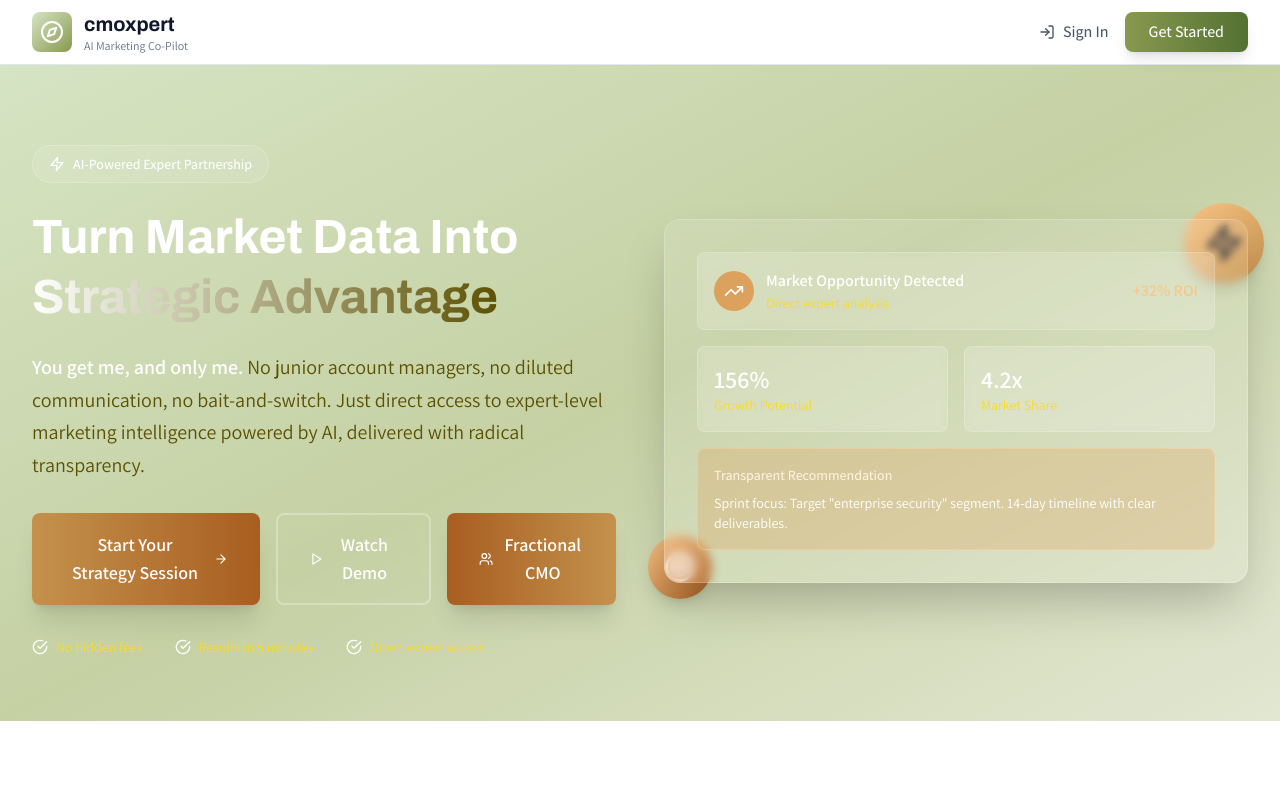
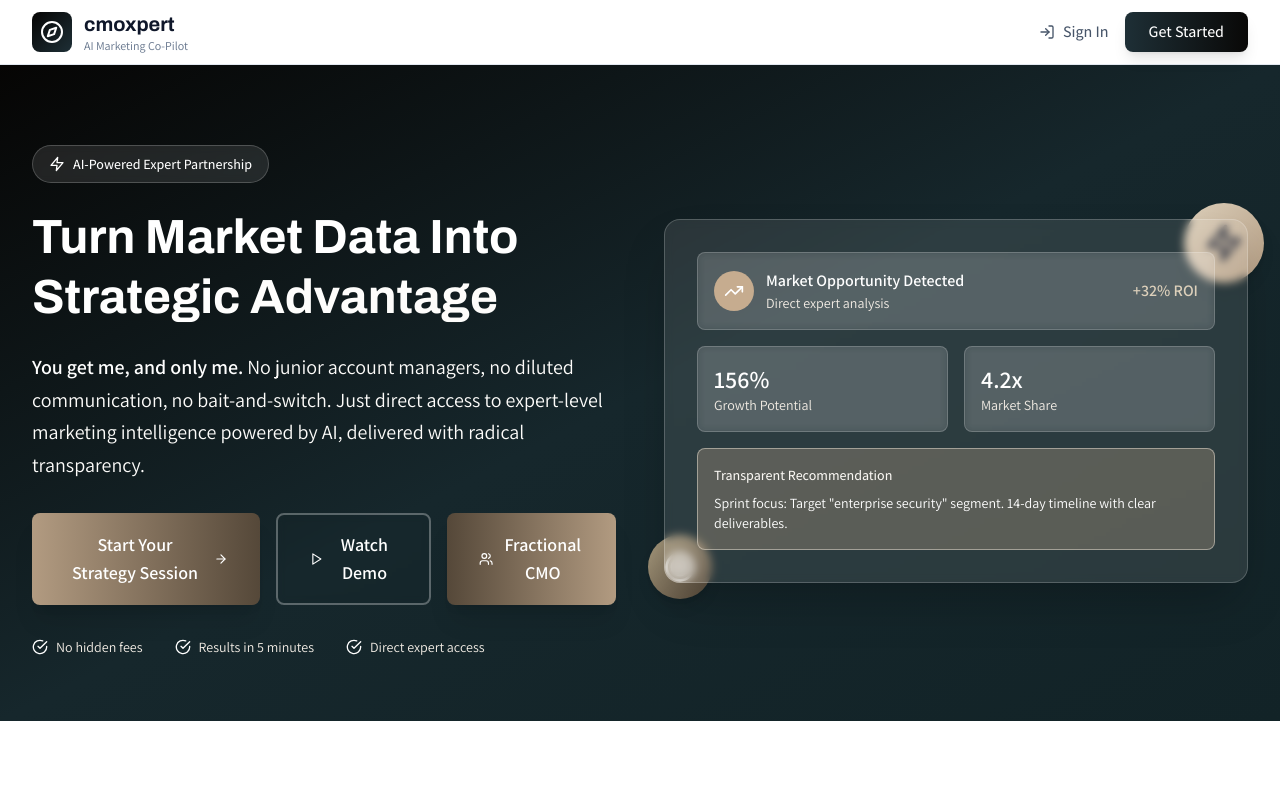
Before and after one commit to HaydenRic/cmoxpert, a React (Vite) app: page / in a window 1280 px wide. Shown: the top 790 px of the page. Built offline with nearby package versions, Linux system fonts and the light colour scheme; no server answers; the database is empty.

Commit message:
Implement Professional B2B SaaS Color Palette

```diff
--- a/tailwind.config.js
+++ b/tailwind.config.js
@@ -24,67 +24,134 @@ export default {
         },
       },
       colors: {
+        // Professional B2B SaaS Color Palette
+        'charcoal': {
+          DEFAULT: '#0A0908',
+          50: '#F8F8F8',
+          100: '#F1F1F1',
+          200: '#E4E4E4',
+          300: '#D7D7D7',
+          400: '#CACACA',
+          500: '#BDBDBD',
+          600: '#8A8A8A',
+          700: '#575757',
+          800: '#2E2E2E',
+          900: '#0A0908'
+        },
+        'slate_blue': {
+          DEFAULT: '#22333B',
+          50: '#F7F8F9',
+          100: '#EEF1F3',
+          200: '#D5DCE1',
+          300: '#BBC7CF',
+          400: '#889DAB',
+          500: '#557387',
+          600: '#4D687A',
+          700: '#405661',
+          800: '#334449',
+          900: '#22333B'
+        },
+        'cream': {
+          DEFAULT: '#EAE0D5',
+          50: '#FEFDFB',
+          100: '#FDF9F6',
+          200: '#F9F1E8',
+          300: '#F5E9DA',
+          400: '#EDE1D6',
+          500: '#EAE0D5',
+          600: '#D4C4B5',
+          700: '#BEA895',
+          800: '#A88C75',
+          900: '#927055'
+        },
+        'tan': {
+          DEFAULT: '#C6AC8F',
+          50: '#FDFCFA',
+          100: '#FAF7F3',
+          200: '#F3EDE5',
+          300: '#ECE3D7',
+          400: '#DDD0BB',
+          500: '#C6AC8F',
+          600: '#B29B81',
+          700: '#9E8A73',
+          800: '#8A7965',
+          900: '#766857'
+        },
+        'olive': {
+          DEFAULT: '#5E503F',
+          50: '#F9F8F6',
+          100: '#F3F0ED',
+          200: '#E1DAD2',
+          300: '#CFC4B7',
+          400: '#AB9E81',
+          500: '#87784B',
+          600: '#7A6C43',
+          700: '#6B5F3B',
+          800: '#5E503F',
+          900: '#4A3F32'
+        },
+        // Keep existing colors for backward compatibility
         'dark_moss_green': {
-          DEFAULT: '#606c38',
-          100: '#13160b',
-          200: '#262b16',
-          300: '#394121',
-          400: '#4c562c',
-          500: '#606c38',
-          600: '#88994f',
-          700: '#a9b876',
-          800: '#c5d0a3',
-          900: '#e2e7d1'
+          DEFAULT: '#22333B',
+          100: '#F7F8F9',
+          200: '#EEF1F3',
+          300: '#D5DCE1',
+          400: '#BBC7CF',
+          500: '#22333B',
+          600: '#1E2F36',
+          700: '#1A2B31',
+          800: '#16272C',
+          900: '#122327'
         },
         'pakistan_green': {
-          DEFAULT: '#283618',
-          100: '#080b05',
-          200: '#101509',
-          300: '#18200e',
-          400: '#1f2a13',
-          500: '#283618',
-          600: '#547133',
-          700: '#80ac4d',
-          800: '#aac987',
-          900: '#d5e4c3'
+          DEFAULT: '#0A0908',
+          100: '#F8F8F8',
+          200: '#F1F1F1',
+          300: '#E4E4E4',
+          400: '#D7D7D7',
+          500: '#0A0908',
+          600: '#090807',
+          700: '#080706',
+          800: '#070605',
+          900: '#060504'
         },
         'cornsilk': {
-          DEFAULT: '#fefae0',
-          100: '#5d5103',
-          200: '#baa206',
-          300: '#f8dc27',
-          400: '#fbeb84',
-          500: '#fefae0',
-          600: '#fefbe7',
-          700: '#fefced',
-          800: '#fffdf3',
-          900: '#fffef9'
+          DEFAULT: '#EAE0D5',
+          100: '#FDFCFA',
+          200: '#FAF7F3',
+          300: '#F3EDE5',
+          400: '#ECE3D7',
+          500: '#EAE0D5',
+          600: '#D4C4B5',
+          700: '#BEA895',
+          800: '#A88C75',
+          900: '#927055'
         },
         'earth_yellow': {
-          DEFAULT: '#dda15e',
-          50: '#fef7ed',
-          100: '#fef2e2',
-          200: '#fde4c4',
-          300: '#fbd5a6',
-          400: '#f9c688',
-          500: '#dda15e',
-          600: '#c4914d',
-          700: '#ab813c',
-          800: '#92712b',
-          900: '#79611a'
+          DEFAULT: '#C6AC8F',
+          50: '#FDFCFA',
+          100: '#FAF7F3',
+          200: '#F3EDE5',
+          300: '#ECE3D7',
+          400: '#DDD0BB',
+          500: '#C6AC8F',
+          600: '#B29B81',
+          700: '#9E8A73',
+          800: '#8A7965',
+          900: '#766857'
         },
         'tiger_s_eye': {
-          DEFAULT: '#bc6c25',
-          50: '#fef7ed',
-          100: '#fef2e2',
-          200: '#fde4c4',
-          300: '#fbd5a6',
-          400: '#f9c688',
-          500: '#bc6c25',
-          600: '#a85e20',
-          700: '#94501b',
-          800: '#804216',
-          900: '#6c3411'
+          DEFAULT: '#5E503F',
+          50: '#F9F8F6',
+          100: '#F3F0ED',
+          200: '#E1DAD2',
+          300: '#CFC4B7',
+          400: '#AB9E81',
+          500: '#5E503F',
+          600: '#554839',
+          700: '#4C4033',
+          800: '#43382D',
+          900: '#3A3027'
         }
       }
     },
```
